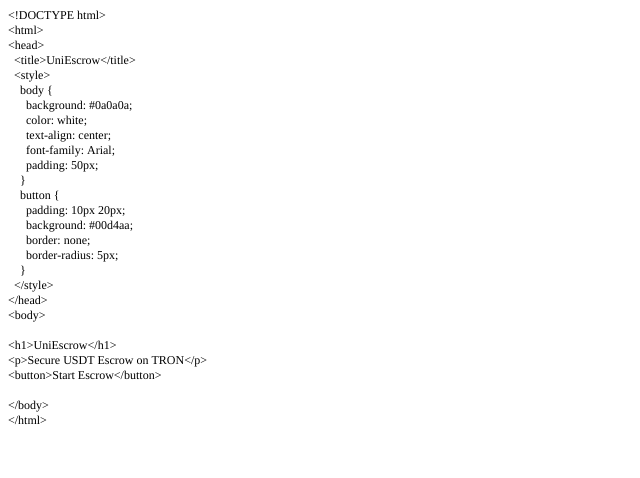
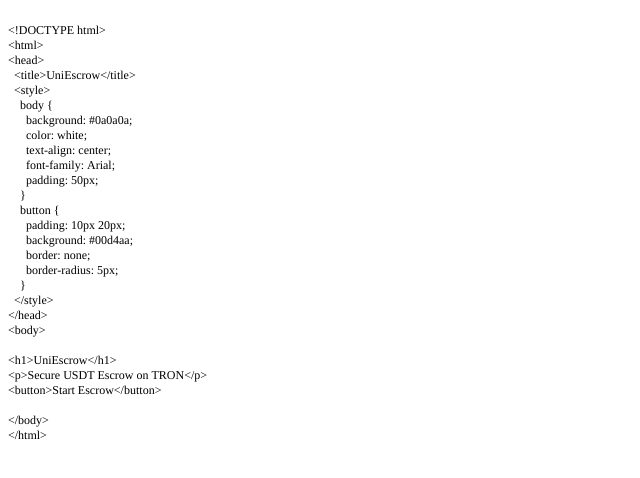
Before and after one commit to UniEscrow/uniescrow-website, a plain HTML site: page index.html in a window 1280 px wide. Shown: the whole page, without its empty margins (0-640 px from the left). Drawn offline with Linux system fonts and the light colour scheme.

Commit message:
fix html format

```diff
--- a/index.html
+++ b/index.html
@@ -7,39 +7,40 @@
   <meta name="Generator" content="Cocoa HTML Writer">
   <meta name="CocoaVersion" content="2575.7">
   <style type="text/css">
-    p.p1 {margin: 0.0px 0.0px 0.0px 0.0px; font: 12.0px Times; -webkit-text-stroke: #000000}
-    p.p2 {margin: 0.0px 0.0px 0.0px 0.0px; font: 12.0px Times; -webkit-text-stroke: #000000; min-height: 14.0px}
+    p.p1 {margin: 0.0px 0.0px 0.0px 0.0px; font: 12.0px Times; -webkit-text-stroke: #000000; min-height: 14.0px}
+    p.p2 {margin: 0.0px 0.0px 0.0px 0.0px; font: 12.0px Times; -webkit-text-stroke: #000000}
     span.s1 {font-kerning: none}
   </style>
 </head>
 <body>
-<p class="p1"><span class="s1">&lt;!DOCTYPE html&gt;</span></p>
-<p class="p1"><span class="s1">&lt;html&gt;</span></p>
-<p class="p1"><span class="s1">&lt;head&gt;</span></p>
-<p class="p1"><span class="s1"><span class="Apple-converted-space">  </span>&lt;title&gt;UniEscrow&lt;/title&gt;</span></p>
-<p class="p1"><span class="s1"><span class="Apple-converted-space">  </span>&lt;style&gt;</span></p>
-<p class="p1"><span class="s1"><span class="Apple-converted-space">    </span>body {</span></p>
-<p class="p1"><span class="s1"><span class="Apple-converted-space">      </span>background: #0a0a0a;</span></p>
-<p class="p1"><span class="s1"><span class="Apple-converted-space">      </span>color: white;</span></p>
-<p class="p1"><span class="s1"><span class="Apple-converted-space">      </span>text-align: center;</span></p>
-<p class="p1"><span class="s1"><span class="Apple-converted-space">      </span>font-family: Arial;</span></p>
-<p class="p1"><span class="s1"><span class="Apple-converted-space">      </span>padding: 50px;</span></p>
-<p class="p1"><span class="s1"><span class="Apple-converted-space">    </span>}</span></p>
-<p class="p1"><span class="s1"><span class="Apple-converted-space">    </span>button {</span></p>
-<p class="p1"><span class="s1"><span class="Apple-converted-space">      </span>padding: 10px 20px;</span></p>
-<p class="p1"><span class="s1"><span class="Apple-converted-space">      </span>background: #00d4aa;</span></p>
-<p class="p1"><span class="s1"><span class="Apple-converted-space">      </span>border: none;</span></p>
-<p class="p1"><span class="s1"><span class="Apple-converted-space">      </span>border-radius: 5px;</span></p>
-<p class="p1"><span class="s1"><span class="Apple-converted-space">    </span>}</span></p>
-<p class="p1"><span class="s1"><span class="Apple-converted-space">  </span>&lt;/style&gt;</span></p>
-<p class="p1"><span class="s1">&lt;/head&gt;</span></p>
-<p class="p1"><span class="s1">&lt;body&gt;</span></p>
-<p class="p2"><span class="s1"></span><br></p>
-<p class="p1"><span class="s1">&lt;h1&gt;UniEscrow&lt;/h1&gt;</span></p>
-<p class="p1"><span class="s1">&lt;p&gt;Secure USDT Escrow on TRON&lt;/p&gt;</span></p>
-<p class="p1"><span class="s1">&lt;button&gt;Start Escrow&lt;/button&gt;</span></p>
-<p class="p2"><span class="s1"></span><br></p>
-<p class="p1"><span class="s1">&lt;/body&gt;</span></p>
-<p class="p1"><span class="s1">&lt;/html&gt;</span></p>
+<p class="p1"><span class="s1"></span><br></p>
+<p class="p2"><span class="s1">&lt;!DOCTYPE html&gt;</span></p>
+<p class="p2"><span class="s1">&lt;html&gt;</span></p>
+<p class="p2"><span class="s1">&lt;head&gt;</span></p>
+<p class="p2"><span class="s1"><span class="Apple-converted-space">  </span>&lt;title&gt;UniEscrow&lt;/title&gt;</span></p>
+<p class="p2"><span class="s1"><span class="Apple-converted-space">  </span>&lt;style&gt;</span></p>
+<p class="p2"><span class="s1"><span class="Apple-converted-space">    </span>body {</span></p>
+<p class="p2"><span class="s1"><span class="Apple-converted-space">      </span>background: #0a0a0a;</span></p>
+<p class="p2"><span class="s1"><span class="Apple-converted-space">      </span>color: white;</span></p>
+<p class="p2"><span class="s1"><span class="Apple-converted-space">      </span>text-align: center;</span></p>
+<p class="p2"><span class="s1"><span class="Apple-converted-space">      </span>font-family: Arial;</span></p>
+<p class="p2"><span class="s1"><span class="Apple-converted-space">      </span>padding: 50px;</span></p>
+<p class="p2"><span class="s1"><span class="Apple-converted-space">    </span>}</span></p>
+<p class="p2"><span class="s1"><span class="Apple-converted-space">    </span>button {</span></p>
+<p class="p2"><span class="s1"><span class="Apple-converted-space">      </span>padding: 10px 20px;</span></p>
+<p class="p2"><span class="s1"><span class="Apple-converted-space">      </span>background: #00d4aa;</span></p>
+<p class="p2"><span class="s1"><span class="Apple-converted-space">      </span>border: none;</span></p>
+<p class="p2"><span class="s1"><span class="Apple-converted-space">      </span>border-radius: 5px;</span></p>
+<p class="p2"><span class="s1"><span class="Apple-converted-space">    </span>}</span></p>
+<p class="p2"><span class="s1"><span class="Apple-converted-space">  </span>&lt;/style&gt;</span></p>
+<p class="p2"><span class="s1">&lt;/head&gt;</span></p>
+<p class="p2"><span class="s1">&lt;body&gt;</span></p>
+<p class="p1"><span class="s1"></span><br></p>
+<p class="p2"><span class="s1">&lt;h1&gt;UniEscrow&lt;/h1&gt;</span></p>
+<p class="p2"><span class="s1">&lt;p&gt;Secure USDT Escrow on TRON&lt;/p&gt;</span></p>
+<p class="p2"><span class="s1">&lt;button&gt;Start Escrow&lt;/button&gt;</span></p>
+<p class="p1"><span class="s1"></span><br></p>
+<p class="p2"><span class="s1">&lt;/body&gt;</span></p>
+<p class="p2"><span class="s1">&lt;/html&gt;</span></p>
 </body>
 </html>
```
